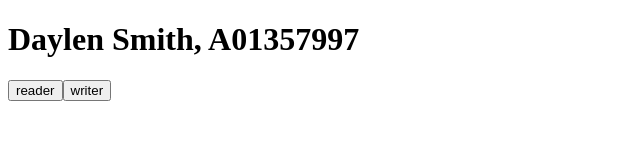
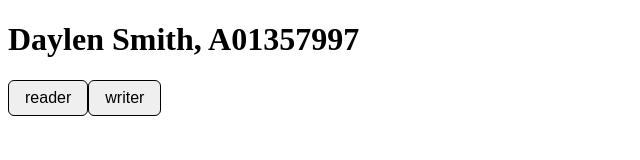
Before and after one commit to rockclimber147/COMP4537, a plain HTML site: page labs/1/index.html in a window 1280 px wide. Shown: the whole page, without its empty margins (0-640 px from the left). Drawn offline with Linux system fonts and the light colour scheme.

Commit message:
update styles

```diff
--- a/labs/1/css/style.css
+++ b/labs/1/css/style.css
@@ -1,3 +1,13 @@
+button {
+    padding: 0.5em 1em;
+    border: none;
+    border-radius: 6px;
+    cursor: pointer;
+    font-size: 1rem;
+    transition: background-color 0.2s ease;
+    border: 1px solid black;
+}
+
 .remove-button {
     background-color: rgb(255, 58, 58);
 }
```
